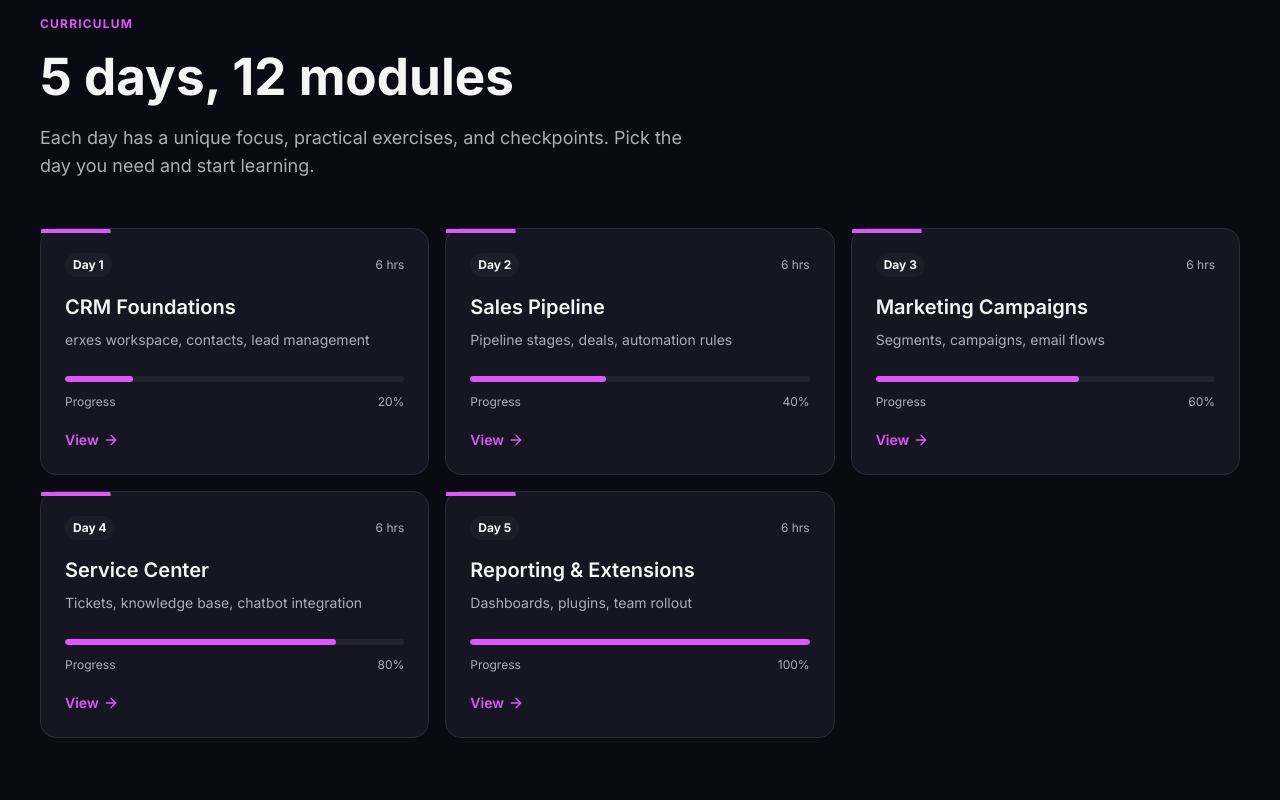
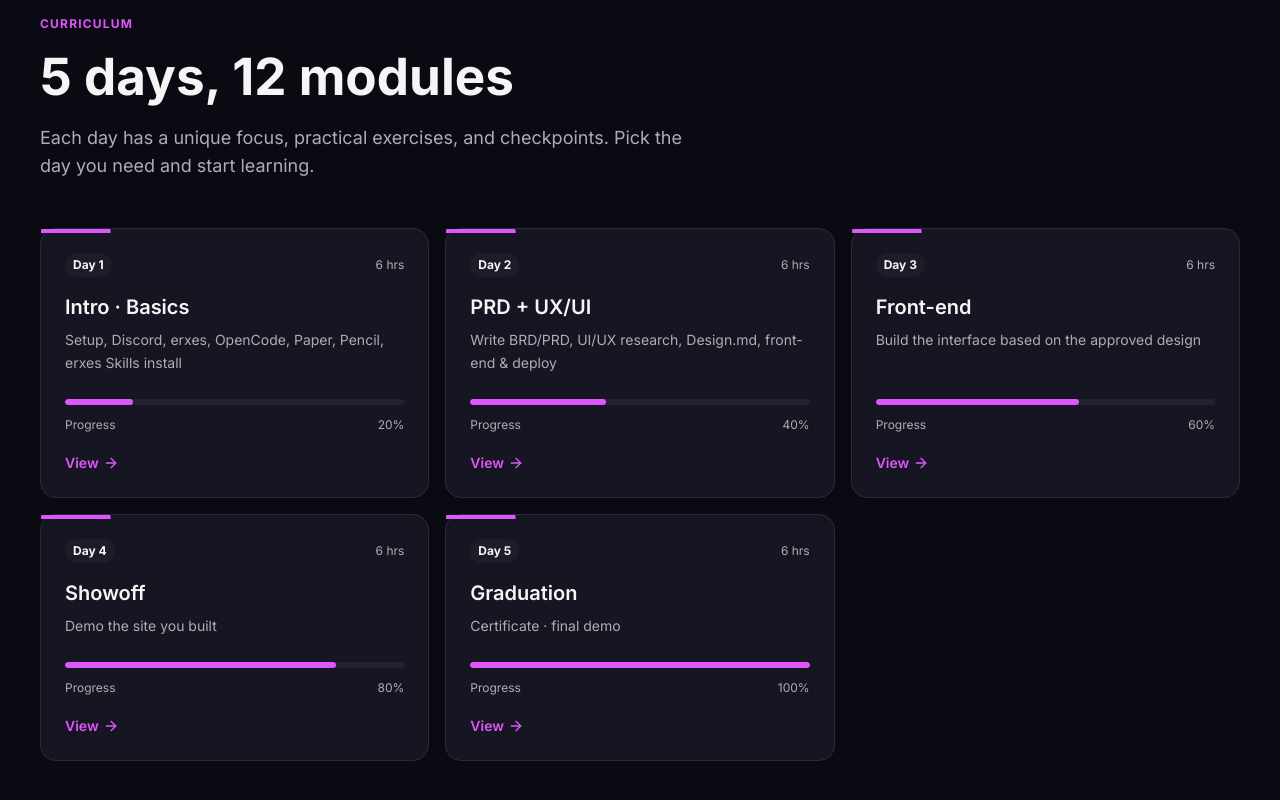
Before and after one commit to Enkhuushka/erxes-20x-web, a Next.js app: page /en in a window 1280 px wide. Shown: the part 1158-1958 px from the top of the page. Built offline with nearby package versions, Linux system fonts and the light colour scheme; no server answers.

Commit message:
chore: initial site build

```diff
--- a/src/components/sections/Curriculum.tsx
+++ b/src/components/sections/Curriculum.tsx
@@ -9,28 +9,28 @@ import { ArrowRight } from "lucide-react";
 const days = [
   {
     id: 1,
-    mn: { title: "CRM үндэс", summary: "erxes орчин, хэрэглэгчийн бүртгэл, lead удирдлага" },
-    en: { title: "CRM Foundations", summary: "erxes workspace, contacts, lead management" },
+    mn: { title: "Intro · Basics", summary: "Setup, Discord, erxes, OpenCode, Paper, Pencil, erxes Skills install" },
+    en: { title: "Intro · Basics", summary: "Setup, Discord, erxes, OpenCode, Paper, Pencil, erxes Skills install" },
   },
   {
     id: 2,
-    mn: { title: "Борлуулалтын хөтөлбөр", summary: "Pipeline, deal stage, автоматжуулалт" },
-    en: { title: "Sales Pipeline", summary: "Pipeline stages, deals, automation rules" },
+    mn: { title: "PRD + UX/UI", summary: "BRD/PRD бичих, UI/UX research, Design.md, front-end & deploy" },
+    en: { title: "PRD + UX/UI", summary: "Write BRD/PRD, UI/UX research, Design.md, front-end & deploy" },
   },
   {
     id: 3,
-    mn: { title: "Маркетингийн кампанит ажил", summary: "Segment, campaign, email, харилцагчийн зам" },
-    en: { title: "Marketing Campaigns", summary: "Segments, campaigns, email flows" },
+    mn: { title: "Front-end", summary: "Сонгосон дизайны дагуу interface бүтээх" },
+    en: { title: "Front-end", summary: "Build the interface based on the approved design" },
   },
   {
     id: 4,
-    mn: { title: "Үйлчилгээний төв", summary: "Ticket, knowledge base, chatbot холболт" },
-    en: { title: "Service Center", summary: "Tickets, knowledge base, chatbot integration" },
+    mn: { title: "Showoff", summary: "Бүтээсэн сайтаа demo хийх" },
+    en: { title: "Showoff", summary: "Demo the site you built" },
   },
   {
     id: 5,
-    mn: { title: "Тайлан ба өргөтгөл", summary: "Dashboard, plugin, командад нэгтгэх" },
-    en: { title: "Reporting & Extensions", summary: "Dashboards, plugins, team rollout" },
+    mn: { title: "Graduation", summary: "Сертификат · эцсийн demo" },
+    en: { title: "Graduation", summary: "Certificate · final demo" },
   },
 ];
 
--- a/src/components/sections/Hero.tsx
+++ b/src/components/sections/Hero.tsx
@@ -118,7 +118,7 @@ function ConsoleVisual() {
           <span className="text-primary">$</span>
           <div>
             <p className="text-foreground">erxes run day-1</p>
-            <p className="text-accent">Starting Day 1: CRM foundations</p>
+            <p className="text-accent">Starting Day 1: Intro · Basics</p>
           </div>
         </div>
         <div className="flex items-start gap-3">
```
